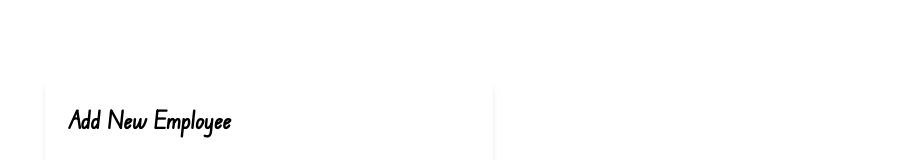
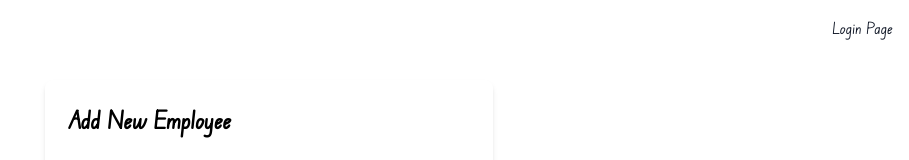
Before and after one commit to Bandoozle/employee-wellbeing-tracker, a React (Create React App) app: page /add-employee in a window 1280 px wide. Shown: the top 160 px of the page, without its empty margins (371-1280 px from the left). Built offline with nearby package versions, Linux system fonts and the light colour scheme.

Commit message:
addemployee

```diff
--- a/src/components/AddEmployee.js
+++ b/src/components/AddEmployee.js
@@ -1,6 +1,6 @@
 import React, { useState } from 'react';
 import { createUserWithDetails } from '../firebaseAuth';  // Function to create user and store details in Firestore
-
+import { Link } from 'react-router-dom';
 export default function AddEmployee() {
   const [email, setEmail] = useState('');
   const [password, setPassword] = useState('');
@@ -27,6 +27,10 @@
 
   return (
     <div className="max-w-md mx-auto font-edu bg-white p-6 rounded-lg shadow-md mt-20">
+       {/* Link to Mood Log */}
+       <Link to="/" className="absolute top-4 right-4 font-edu text-gray-900 ">
+        Login Page
+      </Link>
       <h2 className="text-2xl font-bold mb-6">Add New Employee</h2>
       {success && <p className="text-green-500">Employee added successfully!</p>}
       {error && <p className="text-red-500">{error}</p>}
```
